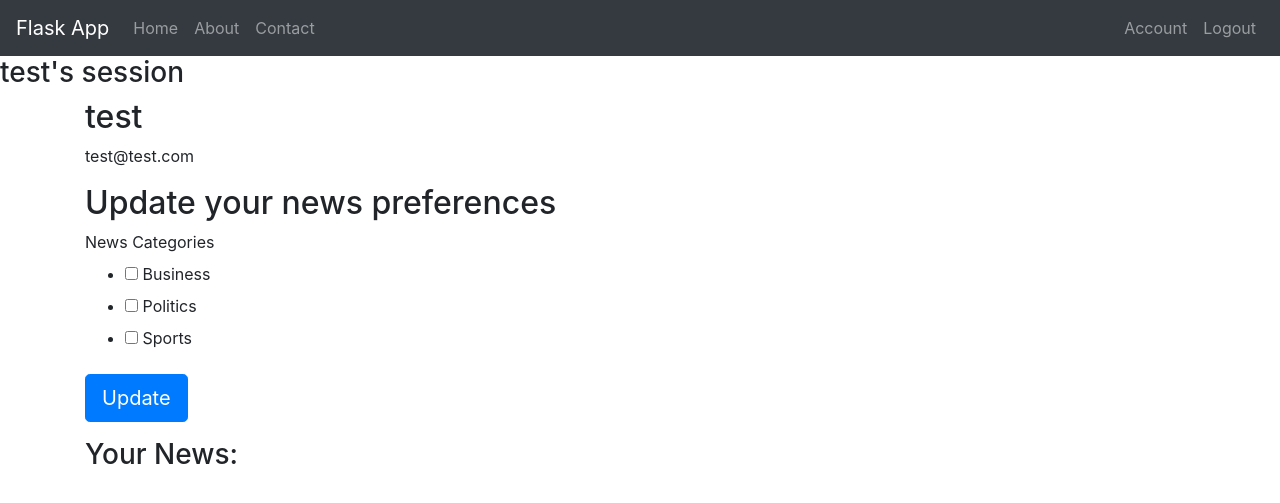
After one commit to shinmm/news-togo, a Flask app: page /users/account in a window 1280 px wide. The commit adds this page. Shown: the top 503 px of the page. Run offline with Flask 2, Linux system fonts and the light colour scheme; a user stored in the database is signed in; some libraries are stand-ins or nearby versions.

Commit message:
add update news preferences

```diff
--- /dev/null
+++ b/app/templates/account.html
@@ -0,0 +1,30 @@
+{% extends "base.html" %}
+{% block content %}
+    <div>
+        <h2>{{ current_user.name }}</h2>
+        <p>{{ current_user.email }}</p>
+        <h2>Update your news preferences</h2>
+    </div>
+    <div>
+        <form action="" method="post">
+            {{ form.csrf_token }}
+            <div>
+                {{ form.news_preferences.label }}
+                {{ form.news_preferences }}
+            </div>
+            <div>
+                {{ form.submit(class="btn btn-primary btn-lg")}}
+            </div>
+        </form>
+    </div>
+    <div>
+        <h3>Your News:</h3>
+    </div>
+
+    {% for post in news %}
+    <div>
+      <p>{{ post }}</p>
+      ss
+    </div>
+    {% endfor %}
+{% endblock %}
--- a/app/templates/base.html
+++ b/app/templates/base.html
@@ -40,6 +40,9 @@
                 </ul>
                 {% if current_user.is_authenticated %}
                 <ul class="nav navbar-nav ml-auto justify-content-end">
+                    <li class="nav-item">
+                        <a href={{ url_for('users.account') }} class="nav-link">Account</a>
+                    </li>
                     <li class="nav-item">
                         <a href={{ url_for('users.logout' )}} class="nav-link">Logout</a>
                     </li>
--- a/app/users/forms.py
+++ b/app/users/forms.py
@@ -40,3 +40,9 @@
         user = User.query.filter_by(email=email.data).first()
         if user is not None:
             raise ValidationError('Email is taken')
+
+class UpdateForm(FlaskForm):
+    string_of_categories = ['Business', 'Politics', 'Sports']
+    options = [(val, val) for val in string_of_categories]
+    news_preferences = MultiCheckboxField('News Categories',choices=options)
+    submit = SubmitField('Update')
--- a/app/users/routes.py
+++ b/app/users/routes.py
@@ -3,9 +3,7 @@
 
 from app import db, bcrypt
 from app.models import User
-from app.users.forms import RegistrationForm, LoginForm
-
-from app.models import User
+from app.users.forms import RegistrationForm, LoginForm, UpdateForm
 
 users = Blueprint('users', __name__)
 
@@ -48,3 +46,21 @@
         return redirect(url_for('users.login'))
 
     return render_template('register.html', title='Register', form=form)
+
+@users.route("/account", methods=['GET', 'POST'])
+@login_required
+def account():
+    form = UpdateForm()
+
+    if form.validate_on_submit():
+        print("worrked")
+        news_pref = ",".join(list(form.news_preferences.data))
+        current_user.news_preferences = news_pref
+
+        db.session.commit()
+
+        return redirect(url_for('users.account'))
+
+    elif request.method == 'GET':
+        pass# form.username.data = current_user.username
+    return render_template('account.html', title='Account', form=form)
```
Also changed, not shown: app/users.db.
